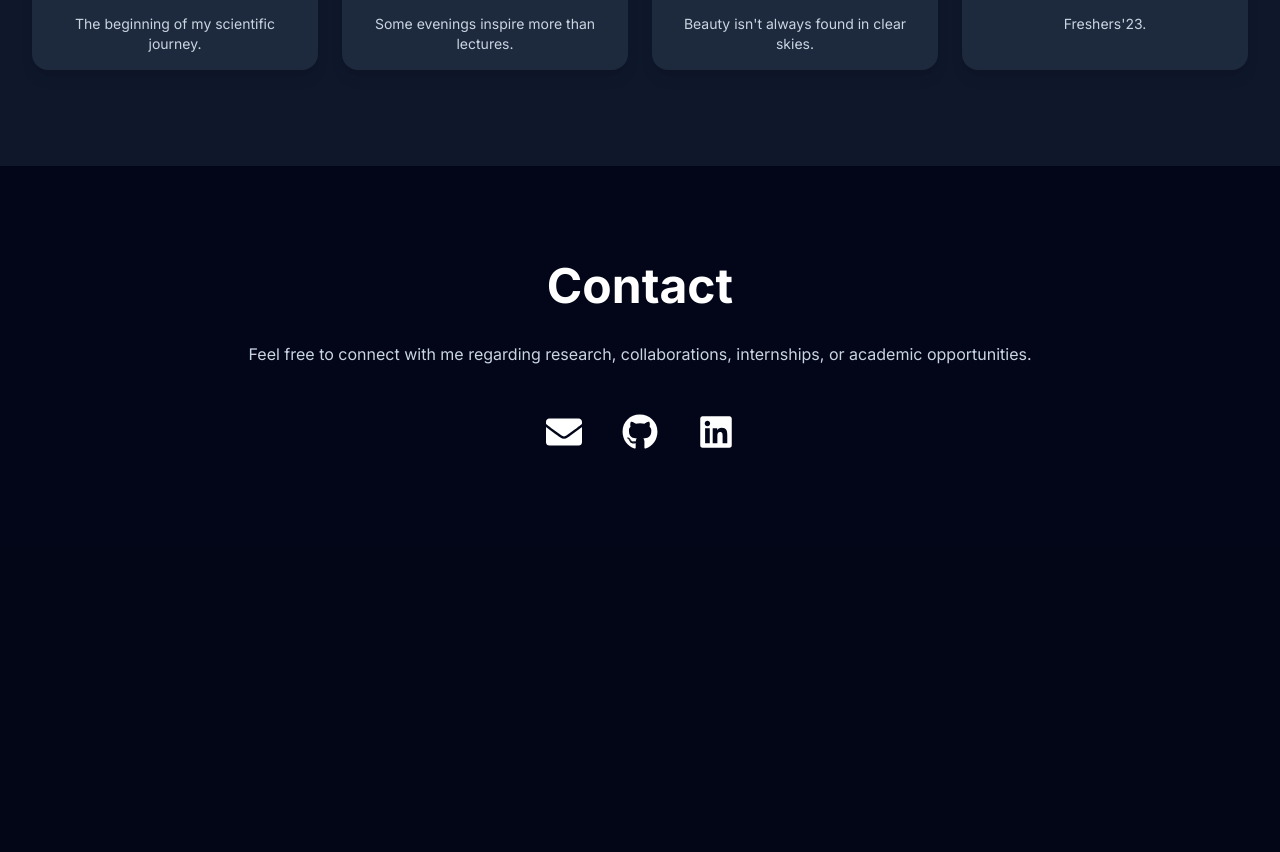
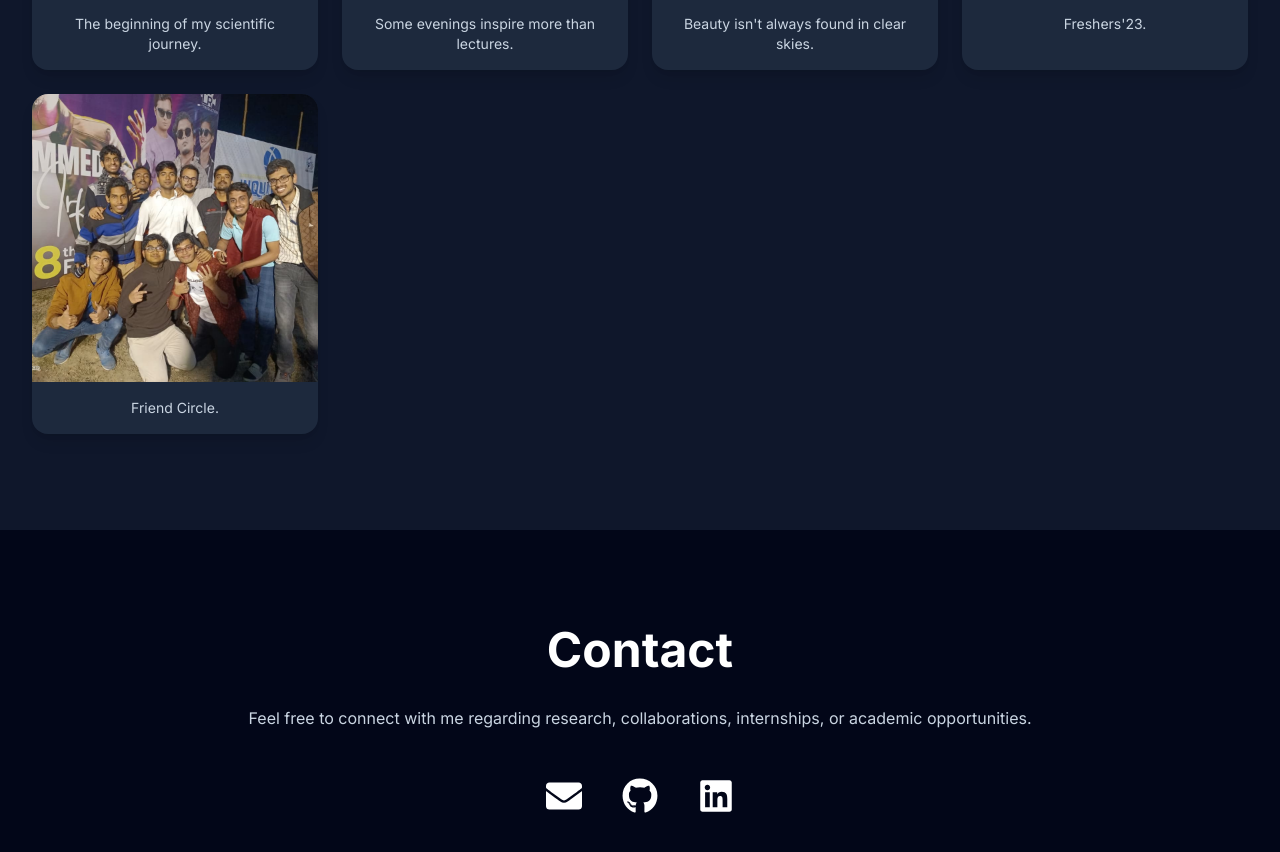
Before and after one commit to Rupak-723/rupak-portfolio, a Next.js app: page / in a window 1280 px wide. Shown: the part 6630-7482 px from the top of the page. Before the commit the page ends 7176 px from the top, so only its background shows below. Built offline with nearby package versions, Linux system fonts and the light colour scheme.

Commit message:
Update Gallery.tsx

```diff
--- a/components/Gallery.tsx
+++ b/components/Gallery.tsx
@@ -16,6 +16,11 @@ const images = [
   {
     src: "/images/Freshers.jpeg",
     caption: "Freshers'23.",
+  },
+
+  {
+    src: "/images/Friend Circle.jpeg",
+    caption: "Friend Circle.",
   },
 ];
 
```
